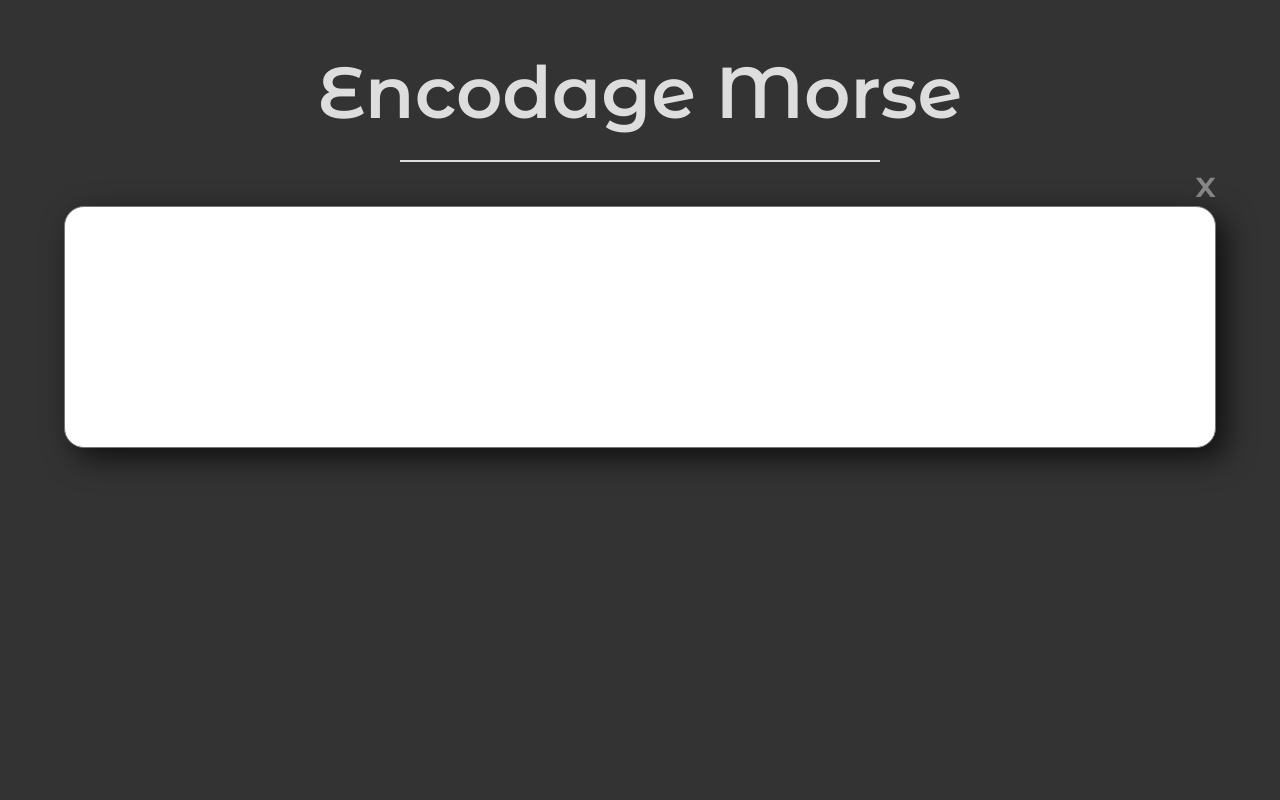
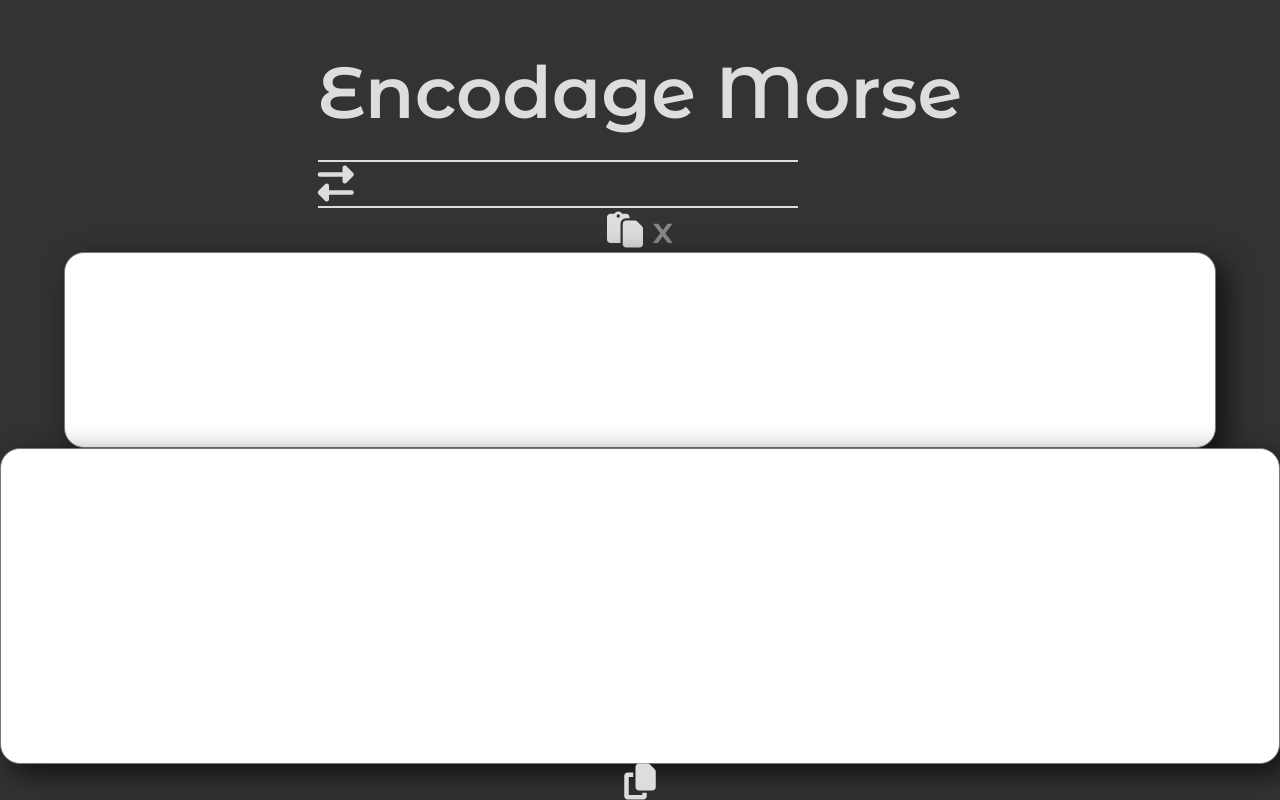
Before and after one commit to LcsGa/morse, a plain HTML site: page index.html in a window 1280 px wide. Drawn offline with Linux system fonts and the light colour scheme.

Commit message:
Update index.html

```diff
--- a/index.html
+++ b/index.html
@@ -1,5 +1,5 @@
 <!DOCTYPE html>
-<html lang="en">
+<html lang="en" permissions="clipboardRead">
     <head>
         <meta charset="UTF-8" />
         <meta name="viewport" content="width=device-width, initial-scale=1.0" />
@@ -13,16 +13,32 @@
             href="https://fonts.googleapis.com/css2?family=Montserrat+Alternates:wght@300;400;500;600&display=swap"
             rel="stylesheet"
         />
+        <script
+            src="https://kit.fontawesome.com/67cd12d136.js"
+            crossorigin="anonymous"
+        ></script>
         <title>Encodage Morse</title>
     </head>
     <body>
         <div class="section">
-            <h1>Encodage Morse</h1>
-            <div class="separator"></div>
-            <span onclick="reset()">x</span>
-            <textarea id="#initial-text" onkeyup="encodeText()"></textarea>
+            <div class="type-of-code">
+                <h1>Encodage Morse</h1>
+
+                <div class="separator-block">
+                    <div class="separator"></div>
+                    <i class="fas fa-exchange-alt" onclick="change()"></i>
+                    <div class="separator"></div>
+                </div>
+            </div>
+
+            <div class="initial-text-symbols">
+                <i class="fas fa-paste" onclick="pasteText()"></i>
+                <span onclick="reset()">x</span>
+            </div>
+            <textarea id="initial-text" onkeyup="transformText()"></textarea>
         </div>
-        <p></p>
+        <textarea id="answer-text" readonly="readonly"></textarea>
+        <i class="fas fa-copy" onclick="copyText()"></i>
         <script src="script.js"></script>
     </body>
 </html>
```
